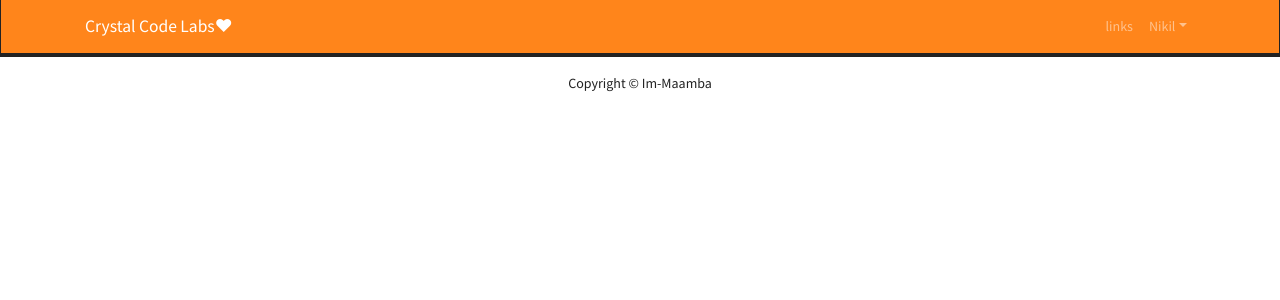
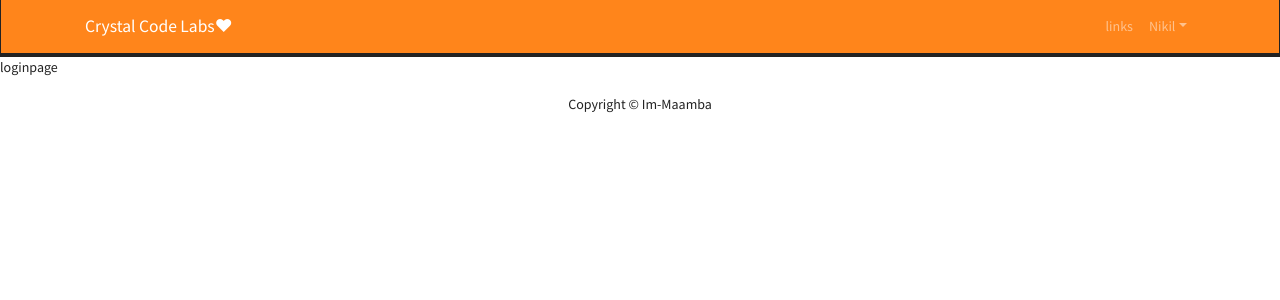
Before and after one commit to Im-Maamba/mern_login, a React (Create React App) app in the folder frontend/: page /login in a window 1280 px wide. Shown: the top 300 px of the page. Built offline with nearby package versions, Linux system fonts and the light colour scheme.

Commit message:
fourth commit

```diff
--- a/frontend/src/App.js
+++ b/frontend/src/App.js
@@ -5,13 +5,16 @@ import { BrowserRouter, Route, Routes } from "react-router-dom";
 import Links from "./screens/links/links";
 import Header from "./components/header/header";
 import Footer from "./components/footer/footer";
-
+import Loginpage from "./screens/loginpage/loginpage";
+import Registerpage from "./screens/registerpage/registerpage";
 const App = () => (
   <BrowserRouter>
     <Header />
     <Routes>
       <Route path="/" element={<Landingpage />} exact />;
-      <Route path="/links" element={<Links />} exact />;
+      <Route path="/login" element={<Loginpage />} />;
+      <Route path="/register" element={<Registerpage />} />;
+      <Route path="/links" element={<Links />} />;
     </Routes>
     <Footer />
   </BrowserRouter>
--- /dev/null
+++ b/frontend/src/screens/loginpage/loginpage.js
@@ -0,0 +1,7 @@
+import React from "react";
+
+const Loginpage = () => {
+  return <div>loginpage</div>;
+};
+
+export default Loginpage;
--- /dev/null
+++ b/frontend/src/screens/registerpage/registerpage.js
@@ -0,0 +1,7 @@
+import React from "react";
+
+const Registerpage = () => {
+  return <div>registerpage</div>;
+};
+
+export default Registerpage;
```
